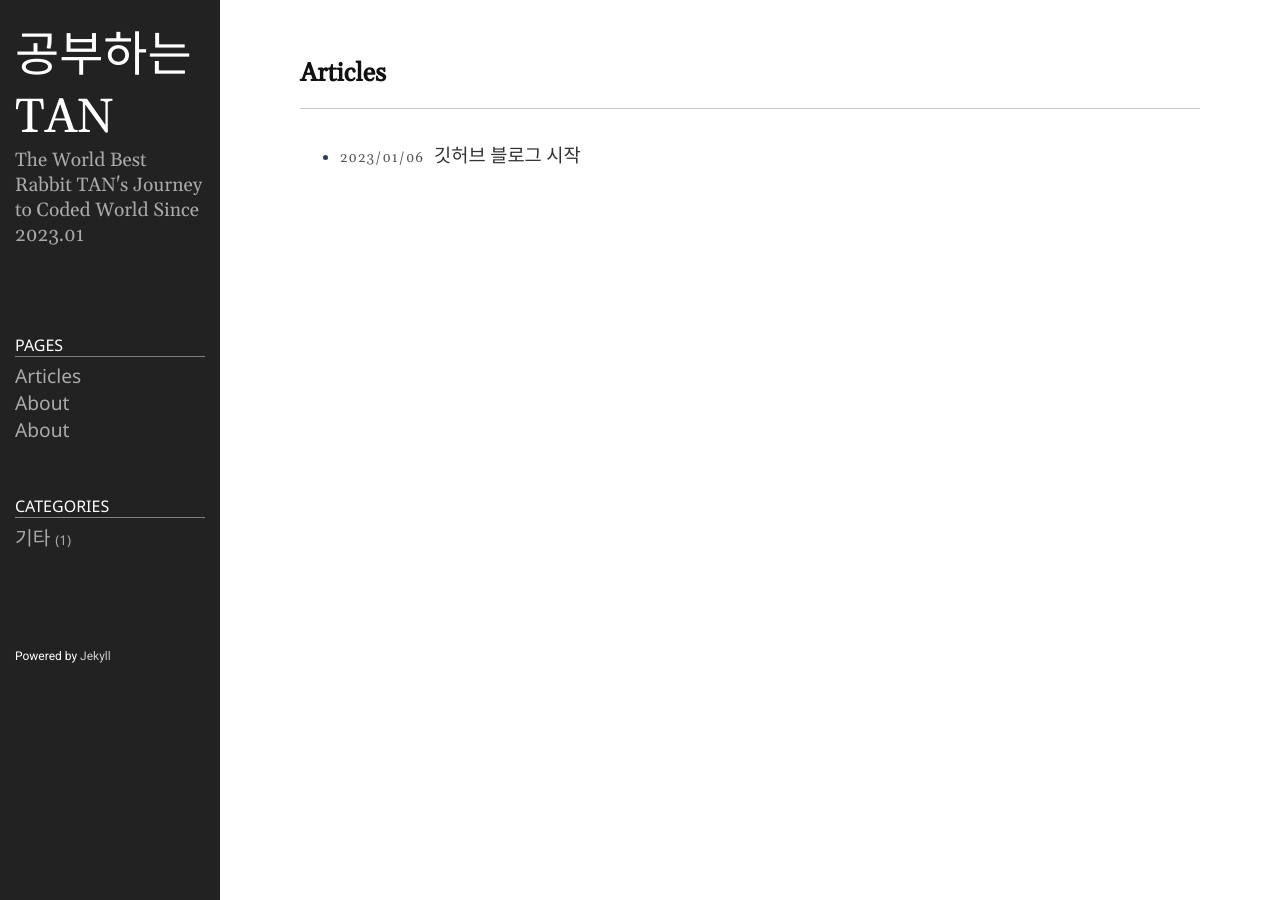
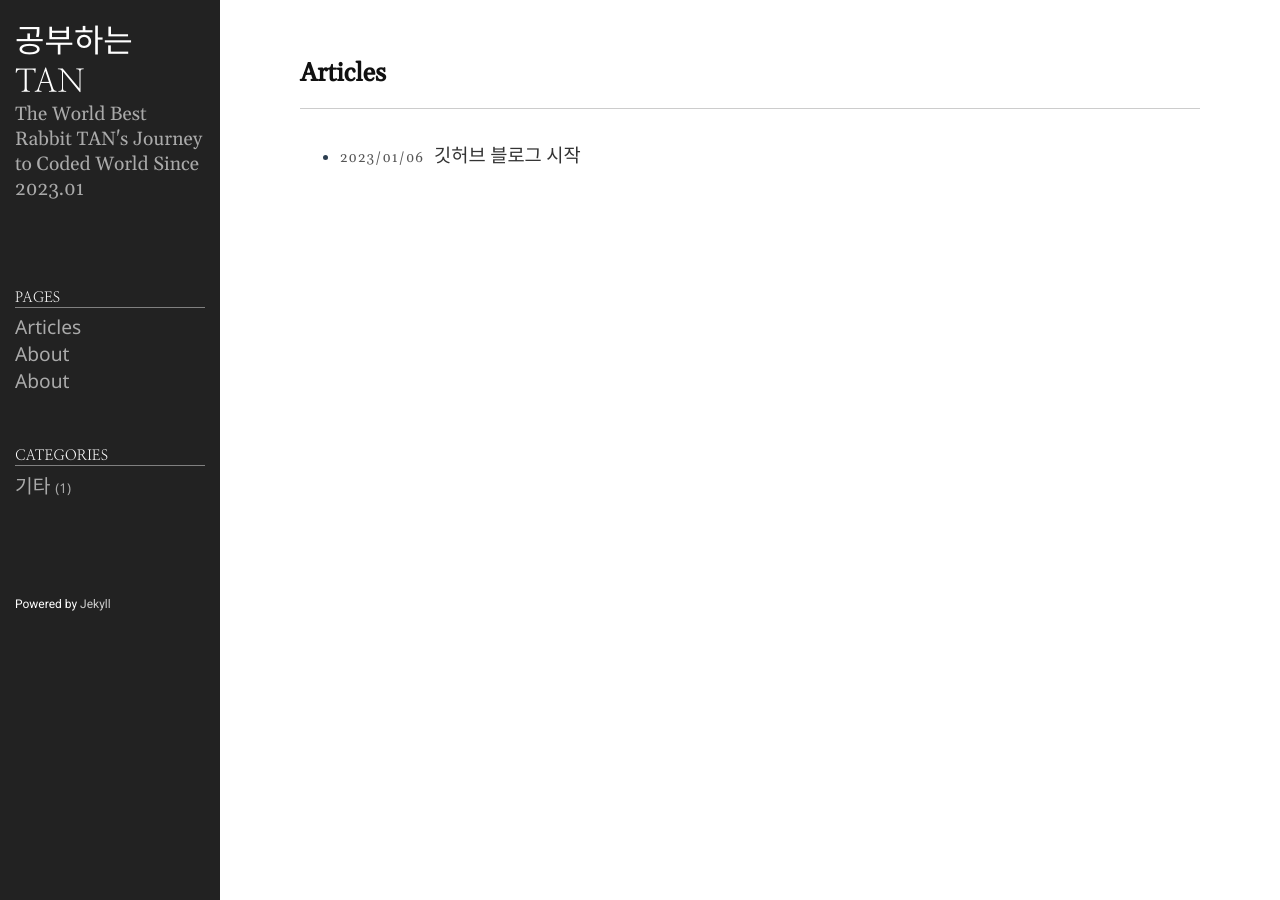
Before and after one commit to TaniTail/tanitail.github.io, a Jekyll site: the page built from index.md, in a window 1280 px wide. Built offline with Jekyll 4.4.1, drawn with Linux system fonts in a browser that asks for light colours.

Commit message:
2023-01-06

```diff
--- a/_config.yml
+++ b/_config.yml
@@ -30,7 +30,7 @@ svg:
   optimize: true
 # Build settings
 # theme: minima
-highlighter-theme: monokai
+highlighter-theme: pastie
 date_format: "%Y-%M-%D"
 plugins:
   - jekyll-feed
--- a/public/css/style.css
+++ b/public/css/style.css
@@ -112,8 +112,8 @@ code {
 }
 
 .sidebar-brand > a {
-	font-size: 300%;
-	font-family: 'Gelasio';
+	font-size: 200%;
+	font-family: 'Nanum Myeongjo';
 	color: #fff;
 }
 
@@ -131,8 +131,8 @@ code {
 }
 
 .nav-title {
-	font-size: 100%;
-	font-family: "Noto Sans";
+	font-size: 90%;
+	font-family: 'Nanum Myeongjo';
 	text-transform: uppercase;
 	border-bottom: 1px solid gray;
 	margin-bottom: 5px;
```
